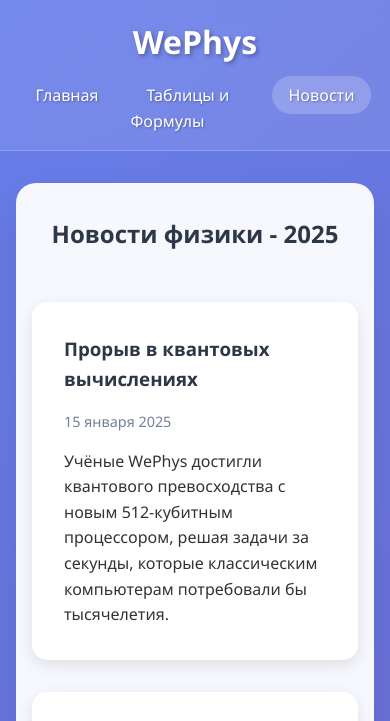
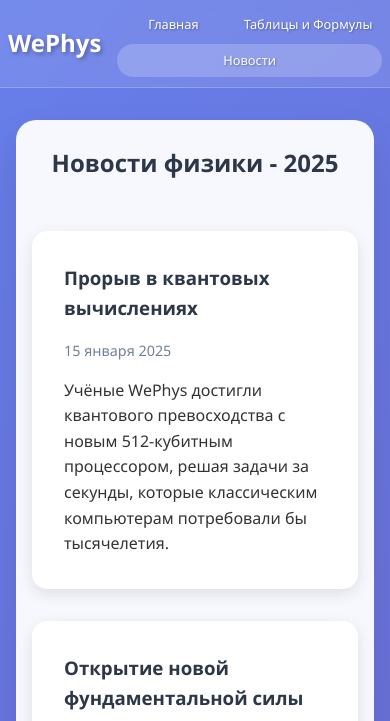
Before and after one commit to WePhys/WePhys.github.io, a plain HTML site: page news.html in a window 390 px wide. Shown: the top 721 px of the page. Drawn offline with Linux system fonts and the light colour scheme.

Commit message:
style.css

```diff
--- a/style.css
+++ b/style.css
@@ -290,12 +290,36 @@
 /* Responsive Design */
 @media (max-width: 768px) {
     nav {
-        flex-direction: column;
-        gap: 1rem;
+        flex-direction: row;
+        gap: 0.5rem;
+        padding: 0.5rem;
     }
 
     nav ul {
-        gap: 1rem;
+        display: flex;
+        flex-direction: row;
+        flex-wrap: wrap;
+        gap: 0.3rem;
+        justify-content: center;
+        width: 100%;
+    }
+
+    nav li {
+        flex: 1;
+        min-width: fit-content;
+    }
+
+    nav a {
+        padding: 0.4rem 0.6rem;
+        font-size: 0.8rem;
+        text-align: center;
+        white-space: nowrap;
+        display: block;
+    }
+
+    .logo {
+        font-size: 1.5rem;
+        margin-right: 0.5rem;
     }
 
     main {
@@ -306,11 +330,33 @@
     .tables-section,
     .news-section,
     .music-section {
-        padding: 2rem 1rem;
+        padding: 1.5rem 1rem;
     }
 
     .news-grid,
     .music-grid {
         grid-template-columns: 1fr;
     }
+
+    /* Дополнительные стили для компактных таблиц на мобильных */
+    .tables-grid {
+        grid-template-columns: 1fr;
+        gap: 1rem;
+    }
+
+    .compact-table {
+        font-size: 0.75rem;
+    }
+
+    .compact-table th,
+    .compact-table td {
+        padding: 0.2rem 0.3rem;
+    }
 }
+
+    .news-grid,
+    .music-grid {
+        grid-template-columns: 1fr;
+    }
+
+}
```
